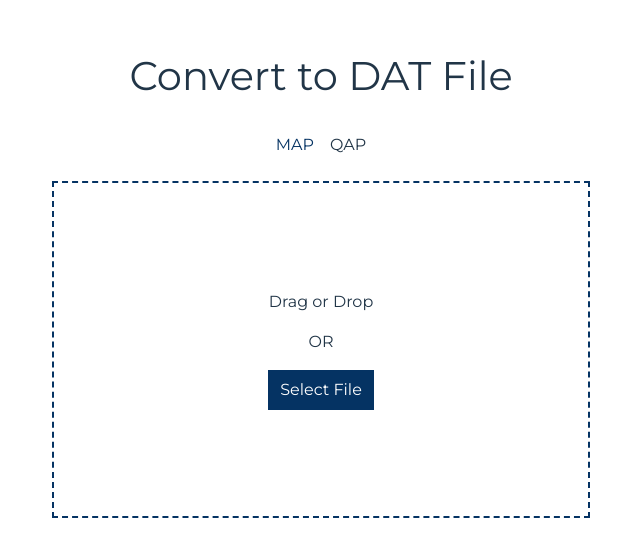
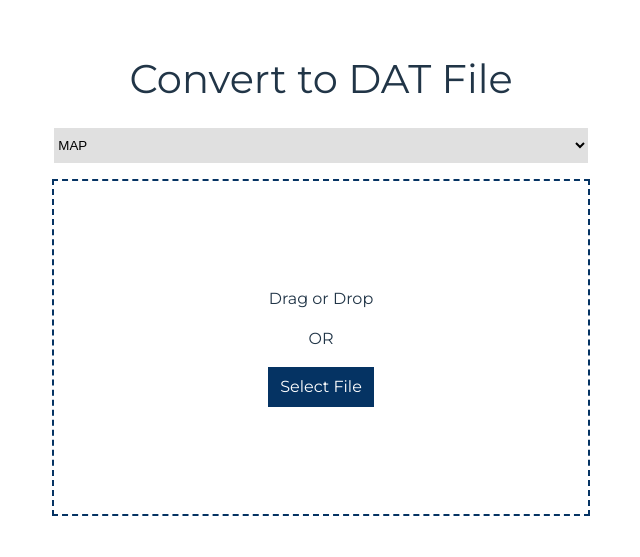
Before and after one commit to github-user-418848/file-converter, a Vue app: page / in a window 1280 px wide. Shown: the part 119-676 px from the top of the page, without its empty margins (319-959 px from the left). Built offline with nearby package versions, Linux system fonts and the light colour scheme.

Commit message:
changed navigation to select option

```diff
--- a/src/App.vue
+++ b/src/App.vue
@@ -1,10 +1,24 @@
+<script>
+  export default {
+    methods: {
+      changeRoute(e) {
+        this.$router.push("/" + e.target.value);
+      },
+    },
+  }
+</script>
+
 <template>
   <div class="content">
     <h1>Convert to DAT File</h1>
-    <div class="nav-links">
+    <!-- <div class="nav-links">
       <router-link to="/">MAP</router-link>
       <router-link to="/qap">QAP</router-link>
-    </div>
+    </div> -->
+    <select name="route" id="route" v-on:change="changeRoute($event)">
+      <option value="" selected>MAP</option>
+      <option value="qap">QAP</option>
+    </select>
     <router-view v-slot="{ Component }">
       <transition name="fade" mode="out-in">
         <component :is="Component"/>
@@ -39,4 +53,12 @@
   .fade-leave-active {
     transition: opacity 0.5s ease-in-out;
   }
+
+  select {
+    border: 0;
+    outline: none;
+    background: rgba(0, 0, 0, .123);
+    width: clamp(12.5rem, 12.5rem + 26.0417vw, 43.75rem);
+    height: 35px;
+  }
 </style>
```
